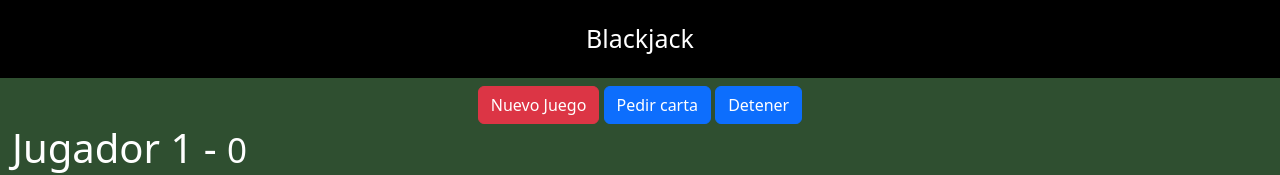
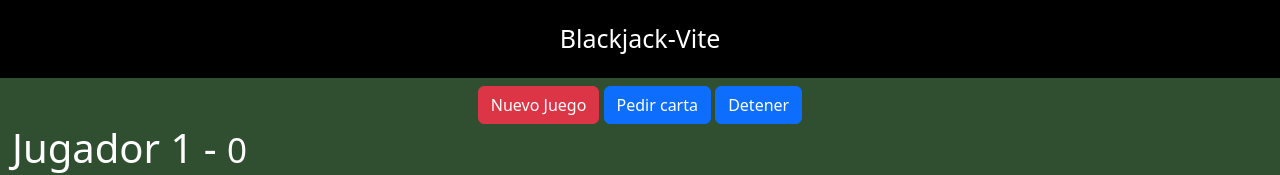
Before and after one commit to bjjdiaz209/vite-blackjack, a website built with Vite: page index.html in a window 1280 px wide. Shown: the top 175 px of the page. Built offline with nearby package versions, Linux system fonts and the light colour scheme.

Commit message:
cabio de titulo

```diff
--- a/index.html
+++ b/index.html
@@ -10,7 +10,7 @@
   <body>
 
     <header class="titulo">
-      Blackjack
+      Blackjack-Vite
   </header>
 
   <div class="row mt-2">
```
